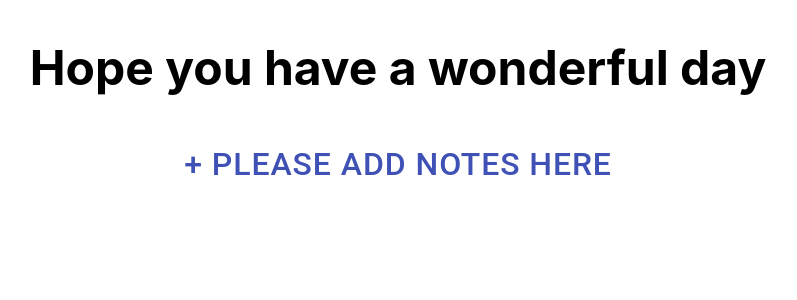
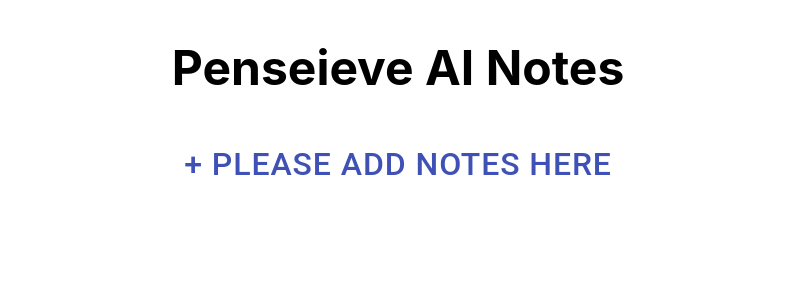
Before and after one commit to soobinkiki/coding-challenge1, a React (Create React App) app: page / in a window 1280 px wide. Shown: the top 300 px of the page, without its empty margins (242-1039 px from the left). Built offline with nearby package versions, Linux system fonts and the light colour scheme.

Commit message:
coding challenge final

```diff
--- a/src/App.js
+++ b/src/App.js
@@ -14,7 +14,7 @@ export default function App () {
     <div className="main-container">
         {!trigger ?
           <>
-            <h1 style={{ textAlign: "center"}}>Hope you have a wonderful day</h1>
+            <h1 style={{ textAlign: "center"}}>Penseieve AI Notes</h1>
             <Button className="add-btn" onClick={() => handleClick()} color="primary">+ Please Add notes here</Button>
           </>
           :
```
